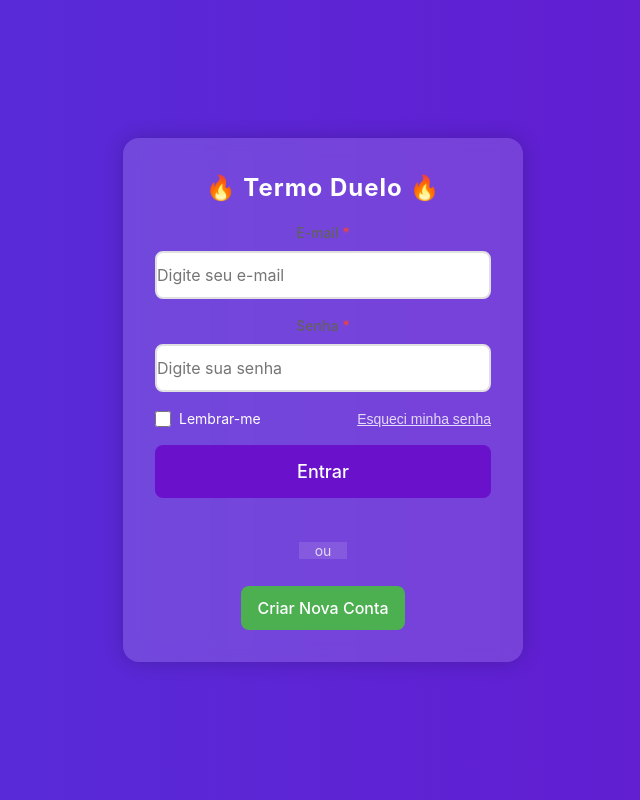
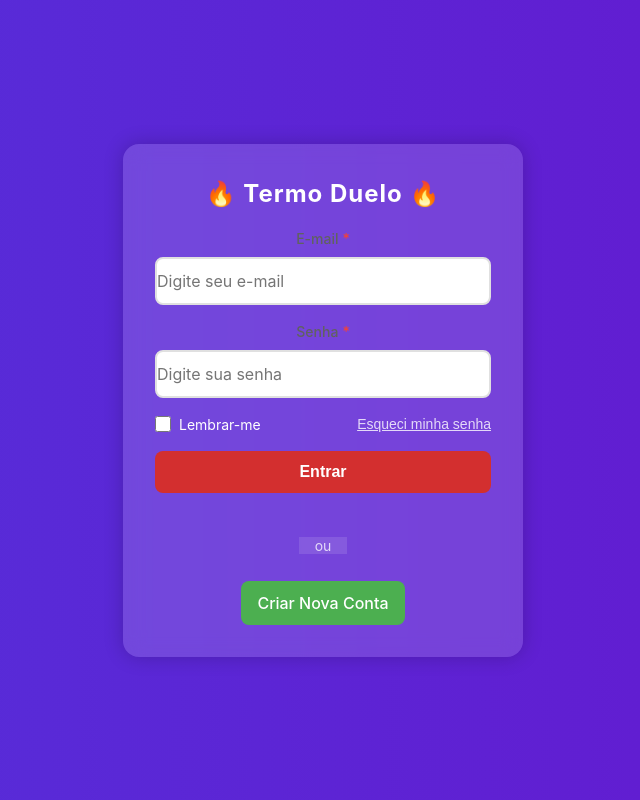
Before and after one commit to jvseki/Termo-Duelo, a React (Vite) app: page / in a window 1280 px wide. Shown: the whole page, without its empty margins (317-957 px from the left). Built offline with nearby package versions, Linux system fonts and the light colour scheme.

Commit message:
red code

```diff
--- a/src/page/login.jsx
+++ b/src/page/login.jsx
@@ -21,7 +21,6 @@ export default function Login() {
   const { login, loading, error, clearError } = useAuth();
   const navigate = useNavigate();
 
-
   useEffect(() => {
     if (Object.keys(errors).length > 0) {
       setErrors({});
@@ -42,13 +41,11 @@ export default function Login() {
   const handleSubmit = async (e) => {
     e.preventDefault();
 
-
     const validation = validateLoginForm(formData);
     if (!validation.isValid) {
       setErrors(validation.errors);
       return;
     }
-
 
     const result = await login({
       ...formData,
@@ -66,7 +63,6 @@ export default function Login() {
 
   const handleForgotPasswordSubmit = (e) => {
     e.preventDefault();
-
     alert("Funcionalidade de recuperação de senha será implementada em breve!");
     setShowForgotPassword(false);
   };
@@ -86,7 +82,6 @@ export default function Login() {
               error={errors.email}
               required
             />
-
             <div style={styles.buttonGroup}>
               <Button
                 type="submit"
@@ -167,15 +162,20 @@ export default function Login() {
             </button>
           </div>
 
-          <Button
+          {/* BOTÃO VERMELHO */}
+          <button
             type="submit"
-            variant="primary"
-            size="lg"
-            loading={loading}
-            style={{ marginBottom: theme.spacing[4] }}
+            disabled={loading}
+            style={{
+              ...styles.redButton,
+              opacity: loading ? 0.8 : 1,
+              cursor: loading ? "not-allowed" : "pointer"
+            }}
+            onMouseOver={(e) => e.currentTarget.style.backgroundColor = "#b71c1c"}
+            onMouseOut={(e) => e.currentTarget.style.backgroundColor = "#d32f2f"}
           >
             {loading ? "Entrando..." : "Entrar"}
-          </Button>
+          </button>
         </form>
 
         <div style={styles.divider}>
@@ -253,5 +253,16 @@ const styles = {
     display: "flex",
     flexDirection: "column",
     gap: theme.spacing[2]
+  },
+  redButton: {
+    backgroundColor: "#d32f2f",
+    color: "white",
+    padding: "12px",
+    border: "none",
+    borderRadius: "8px",
+    fontSize: "16px",
+    fontWeight: "bold",
+    transition: "background-color 0.3s ease",
+    marginBottom: theme.spacing[4]
   }
 };
```
